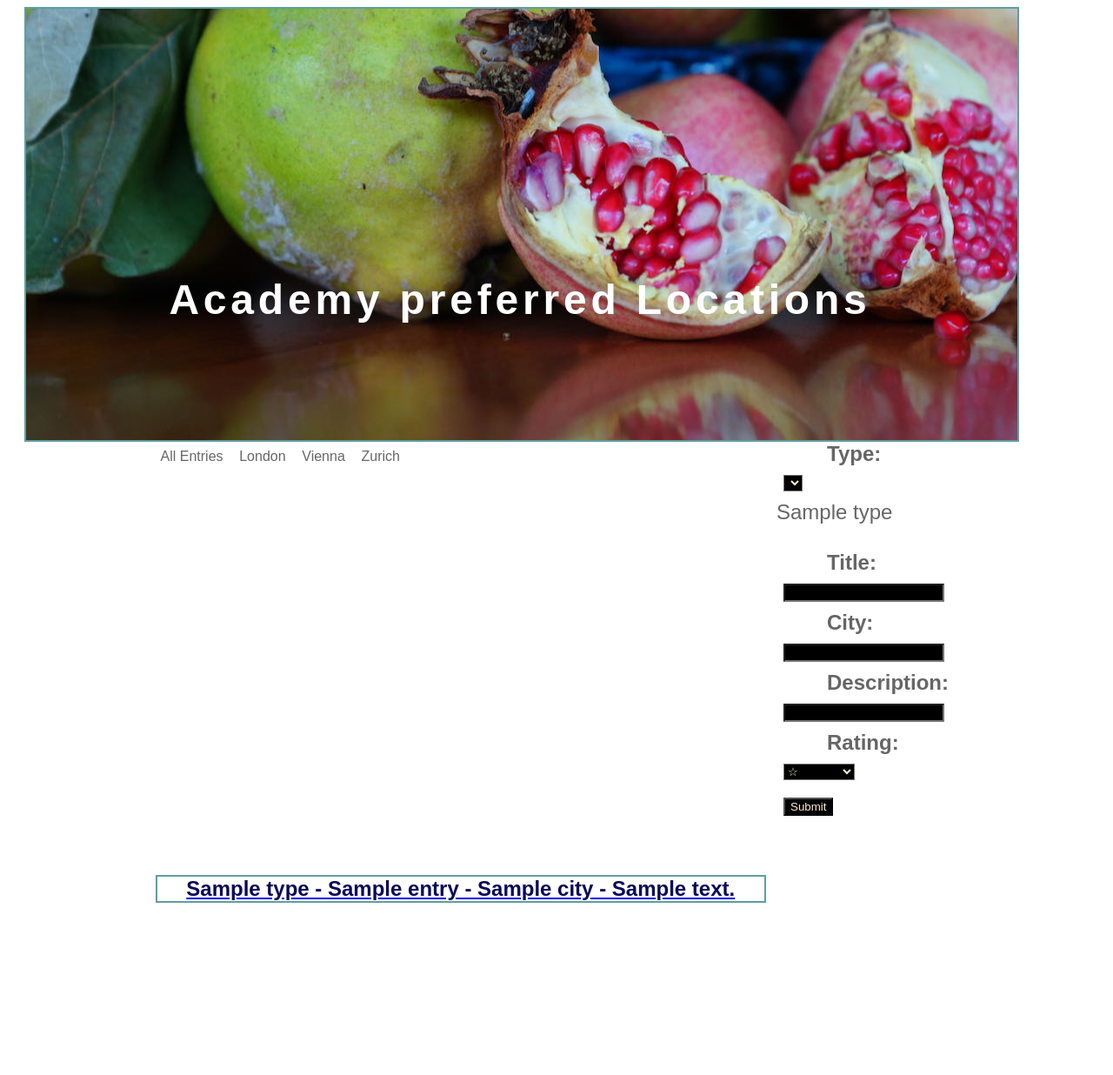
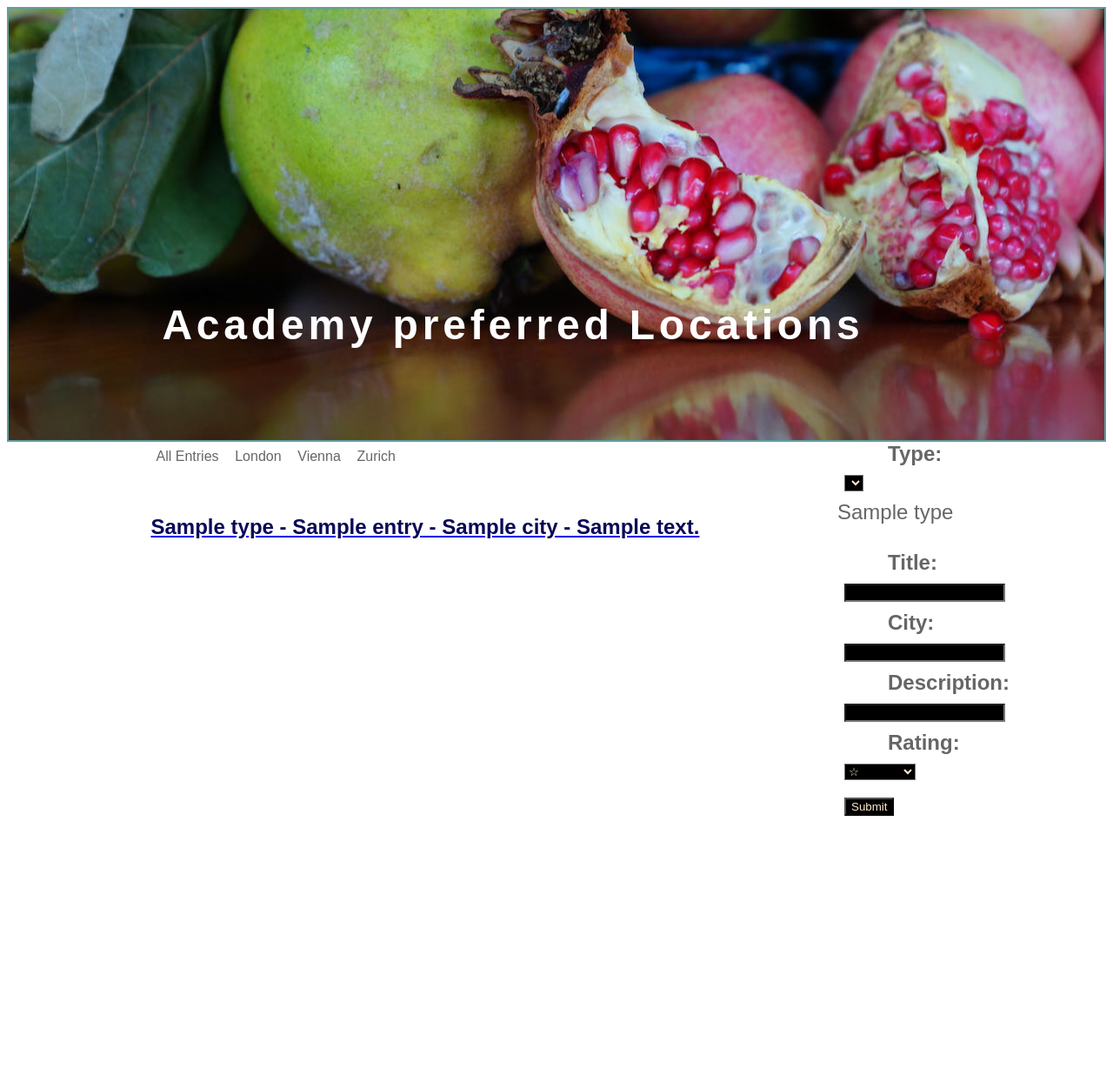
Before and after one commit to nkode-academy/academy_project, a Flask app: template templates/home.html in a window 1280 px wide. Shown: the whole page at 87% size. Run offline with Flask 2, Linux system fonts and the light colour scheme; the template is opened without the code that fills it: most values are stand-ins (such as "Sample title", 1, 10 or a date in 2020); lists and menus that the app fills with data are empty; parts of the project's set-up code (start-up, migrations or seed data) failed here and were passed over.

Commit message:
further layout cleanup

```diff
--- a/templates/home.html
+++ b/templates/home.html
@@ -9,8 +9,6 @@
         font-size: x-large;
         font-style: initial;
         font-weight: bolder;
-        padding-left: 20px;
-        padding-right: 100px;
     }
 
     header{
@@ -40,13 +38,12 @@
     .container{
         display: grid;
         grid-template-columns: 1fr 5fr 2fr;
-        grid-template-rows: 5fr 20fr 5fr;
+        grid-template-rows: 50px auto;
         grid-gap: 10px;
         height: 720px;
     }
     .form{
         grid-column: 3;
-        grid-row: 2;
     }
 
     .buttons{
@@ -82,14 +79,11 @@
     }
 
     p{
-        border: 2px solid cadetblue;
         color: rgb(10, 8, 88);
-        align-content: center;
+        align-content: left;
         font-style: initial;
         padding-left:initial;
-        font-style: initial;
-        padding-left: initial;
-        text-align: center;
+        text-align: left;
     }
 
     .btn {
```
